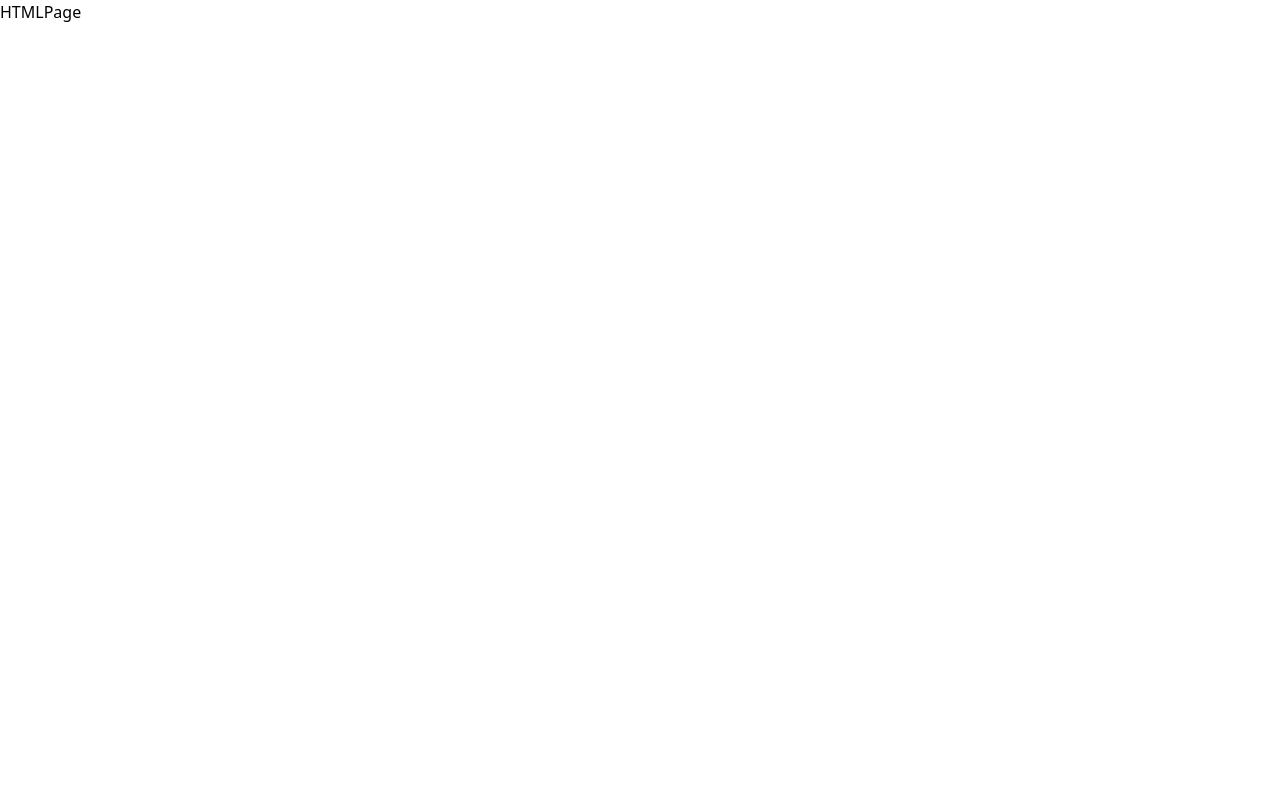
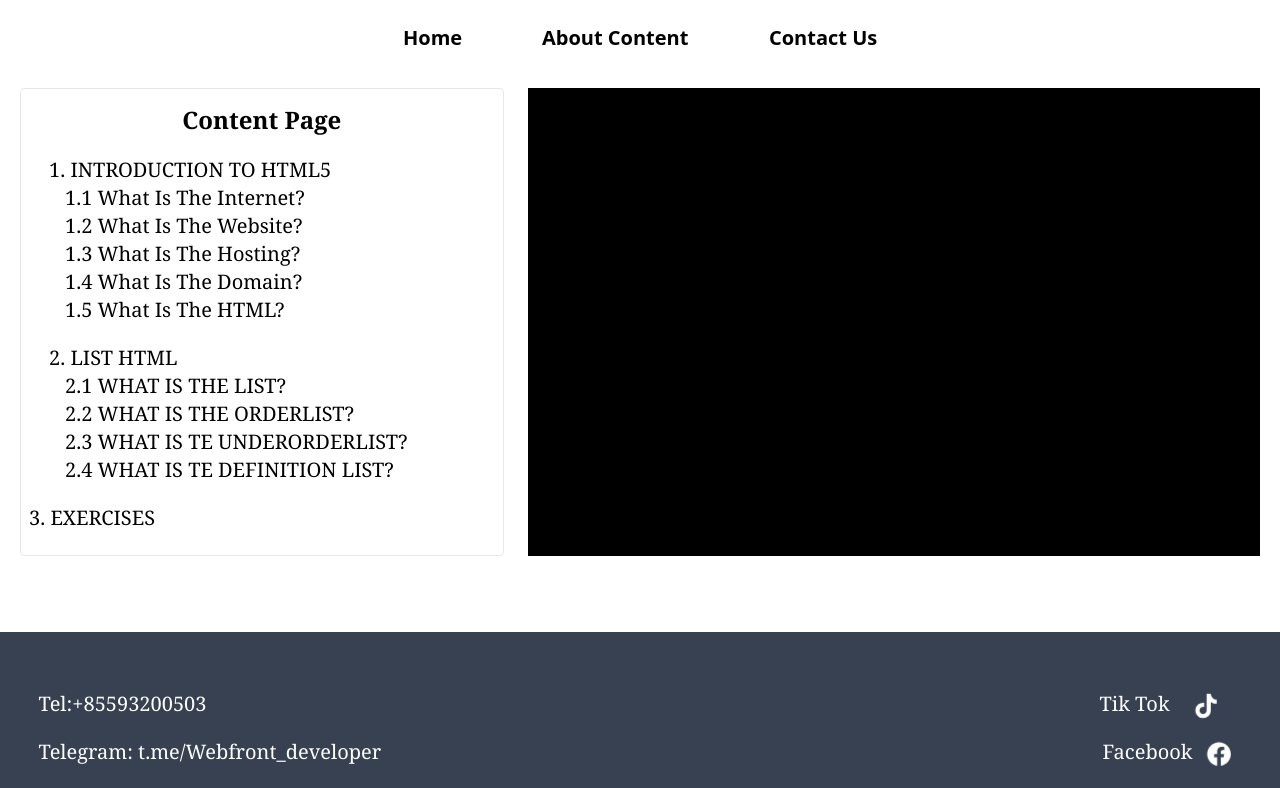
Before and after one commit to vyvuth/vy-dev, a React (Vite) app: page /HTML in a window 1280 px wide. Shown: the top 788 px of the page. Built offline with nearby package versions, Linux system fonts and the light colour scheme.

Commit message:
updated on 12/03/2025

```diff
--- a/src/App.jsx
+++ b/src/App.jsx
@@ -1,4 +1,4 @@
-import React from "react";
+import React, { useEffect } from "react";
 import HeaderPage from "./Header/HeaderPage";
 import FooterPage from "./Footer/FooterPage";
 import SpeechDeveloper from "./Component/SpeechDeveloper";
@@ -9,6 +9,9 @@ import BasicPage from "./Component/BasicPage";
 import { Outlet } from "react-router-dom";
 
 function App() {
+  useEffect(() => {
+    window.scrollTo(0, 0);
+  }, []);
   return (
     <StoreStorage>
       <div className="overflow-hidden">
@@ -20,7 +23,7 @@ function App() {
           <ApplicationUI />
           <HightliagePage />
           <BasicPage />
-          <Outlet />
+          <outlet />
         </main>
         <footer>
           <FooterPage />
--- a/src/Component/ApplicationUI.jsx
+++ b/src/Component/ApplicationUI.jsx
@@ -11,11 +11,14 @@ function ApplicationUI() {
       mirror: "false",
     });
   }, []);
+  useEffect(() => {
+    window.scrollTo(0, 0);
+  }, []);
   return (
     <>
       <div data-aos="fade-down">
         <h3
-          className=" lg:text-xl capitalize lg:font-serif lg:font-semibold lg:hover:underline lg:mx-8 lg:hover:text-2xl lg:transition-opacity opacity-50 lg:hover:opacity-100 text-purple-500 hover:text-black
+          className=" lg:text-xl capitalize lg:font-serif lg:font-semibold  lg:mx-8  opacity-50  text-purple-500
         lg:text-left text-center text-2xl font-serif md:text-5xl"
         >
           lesson and skill development
--- a/src/ComponentPage/HTMLPage.jsx
+++ b/src/ComponentPage/HTMLPage.jsx
@@ -1,7 +1,118 @@
-import React from "react";
+import React, { useEffect } from "react";
+import { Link } from "react-router-dom";
+import ButtomBar from "../ButtomBar/ButtomBar";
+import FooterPage from "../Footer/FooterPage";
+function HTMLPage() {
+  useEffect(() => {
+    window.scrollTo(0, 0);
+  }, []);
+  return (
+    <>
+      <div className=" overflow-hidden">
+        <nav className="lg:block hidden lg:mt-6 md:block  ">
+          <ul
+            className="lg:flex lg:justify-center lg:space-x-20 lg:my-4 lg:text-xl font-bold md:flex md:justify-center md:space-x-20 md:my-10
+        md:text-2xl "
+          >
+            <Link
+              to="/"
+              className="hover:text-red-500 hover:underline transition-all duration-200 animate-pulse"
+            >
+              Home
+            </Link>
+            <Link
+              to="/content"
+              className="hover:text-green-700 hover:underline transition-all duration-200 animate-pulse"
+            >
+              About Content
+            </Link>
+            <Link
+              to="us"
+              className="hover:text-blue-700 hover:underline transition-all duration-200 animate-pulse"
+            >
+              Contact Us
+            </Link>
+          </ul>
+        </nav>
+        <div className="w-full h-full p-[20px] flex justify-between">
+          <div className=" w-[39%] h-[100%] border rounded py-[15px]">
+            <h1 className=" capitalize font-serif font-semibold text-center text-2xl">
+              content page
+            </h1>
+            {/* Introduction of HTML */}
+            <div className="pl-5 my-5">
+              <div className="pl-2">
+                <Link className="uppercase text-xl font-serif hover:underline hover:text-blue-800">
+                  1. Introduction to HTML5
+                </Link>
+                <div className="pl-4">
+                  <Link className="capitalize text-xl font-serif hover:underline hover:text-blue-800">
+                    1.1 What is the Internet?
+                  </Link>
+                </div>
+                <div className="pl-4">
+                  <Link className="capitalize text-xl font-serif hover:underline hover:text-blue-800">
+                    1.2 What is the website?
+                  </Link>
+                </div>
+                <div className="pl-4">
+                  <Link className="capitalize text-xl font-serif hover:underline hover:text-blue-800">
+                    1.3 What is the hosting?
+                  </Link>
+                </div>
+                <div className="pl-4">
+                  <Link className="capitalize text-xl font-serif hover:underline hover:text-blue-800">
+                    1.4 What is the domain?
+                  </Link>
+                </div>
+                <div className="pl-4">
+                  <Link className="capitalize text-xl font-serif hover:underline hover:text-blue-800">
+                    1.5 What is the HTML?
+                  </Link>
+                </div>
+              </div>
+            </div>
 
-function HTMLPage() {
-  return <div>HTMLPage</div>;
+            <div className=" pl-5 my-5">
+              <div className=" mx-2">
+                <Link className=" uppercase  text-xl font-serif hover:underline hover:text-blue-800 ">
+                  2. list html
+                </Link>
+              </div>
+              <div className=" mx-2 pl-4 ">
+                <Link className=" uppercase  text-xl font-serif hover:underline hover:text-blue-800 ">
+                  2.1 What is the list?
+                </Link>
+              </div>
+              <div className=" mx-2 pl-4">
+                <Link className=" uppercase  text-xl font-serif hover:underline hover:text-blue-800 ">
+                  2.2 What is the orderList?
+                </Link>
+              </div>
+              <div className=" mx-2 pl-4">
+                <Link className=" uppercase  text-xl font-serif hover:underline hover:text-blue-800 ">
+                  2.3 What is te underorderList?
+                </Link>
+              </div>
+              <div className=" mx-2 pl-4">
+                <Link className=" uppercase  text-xl font-serif hover:underline hover:text-blue-800 ">
+                  2.4 What is te definition List?
+                </Link>
+              </div>
+            </div>
+            <div className=" mx-2  my-2">
+              <Link className=" uppercase  text-xl font-serif hover:underline hover:text-blue-800 ">
+                3. exercises
+              </Link>
+            </div>
+          </div>
+          <div className=" w-[59%] h-auto bg-black p-[15px]"></div>
+        </div>
+      </div>
+      <ButtomBar />
+      <FooterPage />
+    </>
+  );
 }
 
 export default HTMLPage;
--- a/src/Footer/FooterPage.jsx
+++ b/src/Footer/FooterPage.jsx
@@ -3,7 +3,7 @@ import { FaFacebook, FaTelegram, FaTiktok } from "react-icons/fa";
 
 function FooterPage() {
   return (
-    <div className=" w-full h-[25%] p-[3%] bg-gray-700 mt-14 mb-20">
+    <div className=" w-full h-[25%] p-[3%] bg-gray-700 mt-14 lg:mb-0 md:mb-0 mb-20">
       <div className=" lg:flex lg:justify-between lg:align-items-center font-serif md:flex md:w-full md:justify-between md:align-items-center">
         <div className=" text-white text-start text-xl">
           <p className=" my-5 ">Tel:+85593200503</p>
--- a/src/Header/AboutContent.jsx
+++ b/src/Header/AboutContent.jsx
@@ -1,13 +1,16 @@
-import React from "react";
-import { Link } from "react-router-dom";
+import React, { useEffect } from "react";
+import { Link, Outlet } from "react-router-dom";
 import ApplicationUI from "../Component/ApplicationUI";
 import BasicPage from "../Component/BasicPage";
 import FooterPage from "../Footer/FooterPage";
 import ButtomBar from "../ButtomBar/ButtomBar";
 function AboutContent() {
+  useEffect(() => {
+    window.scrollTo(0, 0);
+  }, []);
   return (
     <>
-      <div className="lg:animate__animated lg:animate__bounceInRight overflow-hidden">
+      <div className="animate__animated animate__bounceInRight overflow-hidden">
         <nav className="lg:block hidden lg:mt-6 md:block  ">
           <ul
             className="lg:flex lg:justify-center lg:space-x-20 lg:my-4 lg:text-xl font-bold md:flex md:justify-center md:space-x-20 md:my-10
@@ -37,6 +40,7 @@ function AboutContent() {
         <BasicPage />
         <FooterPage />
       </div>
+      <Outlet />
       <ButtomBar />
     </>
   );
--- a/src/Header/HeaderPage.jsx
+++ b/src/Header/HeaderPage.jsx
@@ -1,13 +1,16 @@
-import React from "react";
+import React, { useEffect } from "react";
 import { FaSearch } from "react-icons/fa";
 import "animate.css";
 import ButtomBar from "../ButtomBar/ButtomBar";
-import { Link } from "react-router-dom";
+import { Link, Outlet } from "react-router-dom";
 
 function HeaderPage() {
+  useEffect(() => {
+    window.scrollTo(0, 0);
+  }, []);
   return (
     <>
-      <div className="animate__animated animate__fadeInTopLeft">
+      <div className=" animate__animated animate__fadeInTopLeft overflow-auto">
         <nav className="lg:block hidden lg:mt-6 md:block  ">
           <ul
             className="lg:flex lg:justify-center lg:space-x-20 lg:my-4 lg:text-xl font-bold md:flex md:justify-center md:space-x-20 md:my-10
@@ -69,6 +72,7 @@ function HeaderPage() {
         </div>
       </div>
       <ButtomBar />
+      <Outlet />
     </>
   );
 }
--- a/src/main.jsx
+++ b/src/main.jsx
@@ -1,4 +1,4 @@
-import { StrictMode } from "react";
+import { StrictMode, useEffect } from "react";
 import { createRoot } from "react-dom/client";
 import { BrowserRouter, Route, Routes } from "react-router-dom";
 import "./index.css";
```
